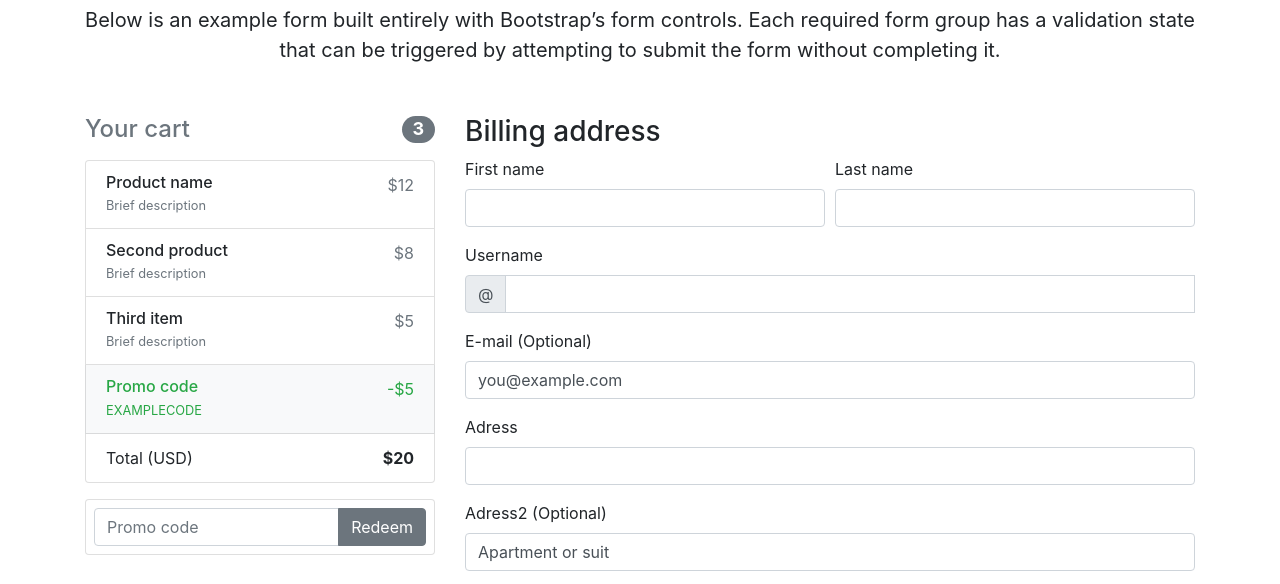
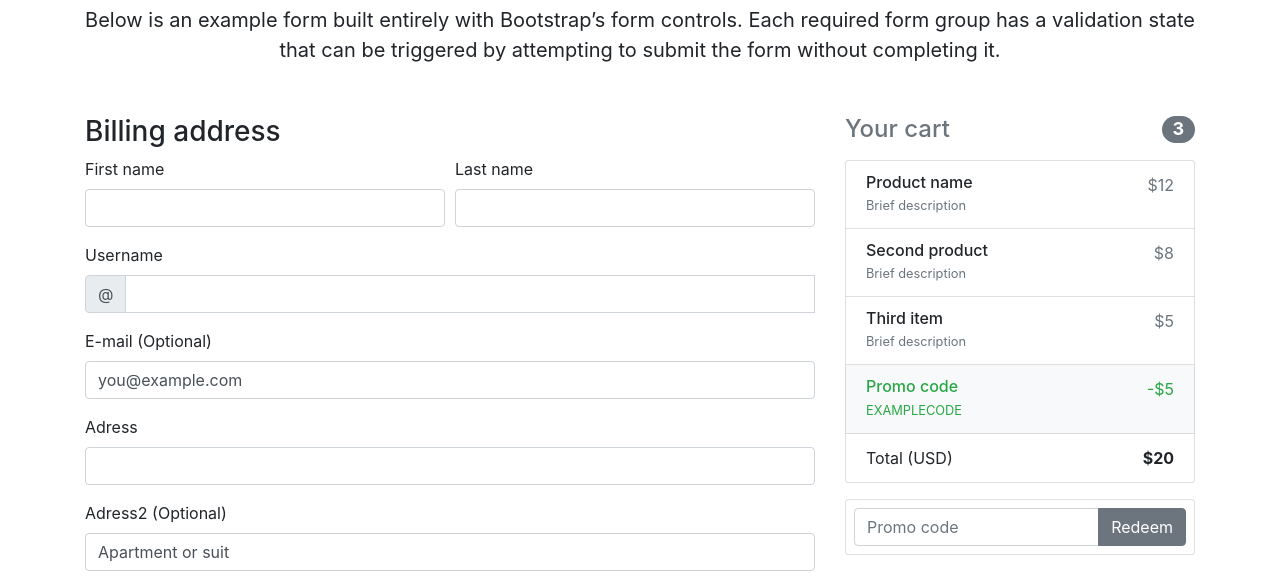
Before and after one commit to EKuzmenko/HTML-new, a plain HTML site: page Bootstrap/Checkout_form.html in a window 1280 px wide. Shown: the part 201-785 px from the top of the page. Drawn offline with nearby package versions, Linux system fonts and the light colour scheme.

Commit message:
form.html - 25, 73 row changed

```diff
--- a/Bootstrap/Checkout_form.html
+++ b/Bootstrap/Checkout_form.html
@@ -22,7 +22,7 @@
                 validation state that can be triggered by attempting to submit the form without completing it.</p>
         </div>
         <div class="row">
-            <div class="col-md-4 col-sm-12 mb-4">
+            <div class="col-md-4 order-md-2 mb-4">
                 <h4 class="d-flex justify-content-between align-items-center mb-3">
                     <span class="text-muted">Your cart</span>
                     <span class="badge badge-secondary badge-pill">3</span>
@@ -70,7 +70,7 @@
                     </div>
                   </form>
             </div>
-            <div class="col-md-8 col-sm-12 mb-1">
+            <div class="col-md-8 order-md-1 mb-1">
                 <h3>Billing address</h3>
                 <form class="needs-validation" novalidate>
                     <div class="form-row">
```
